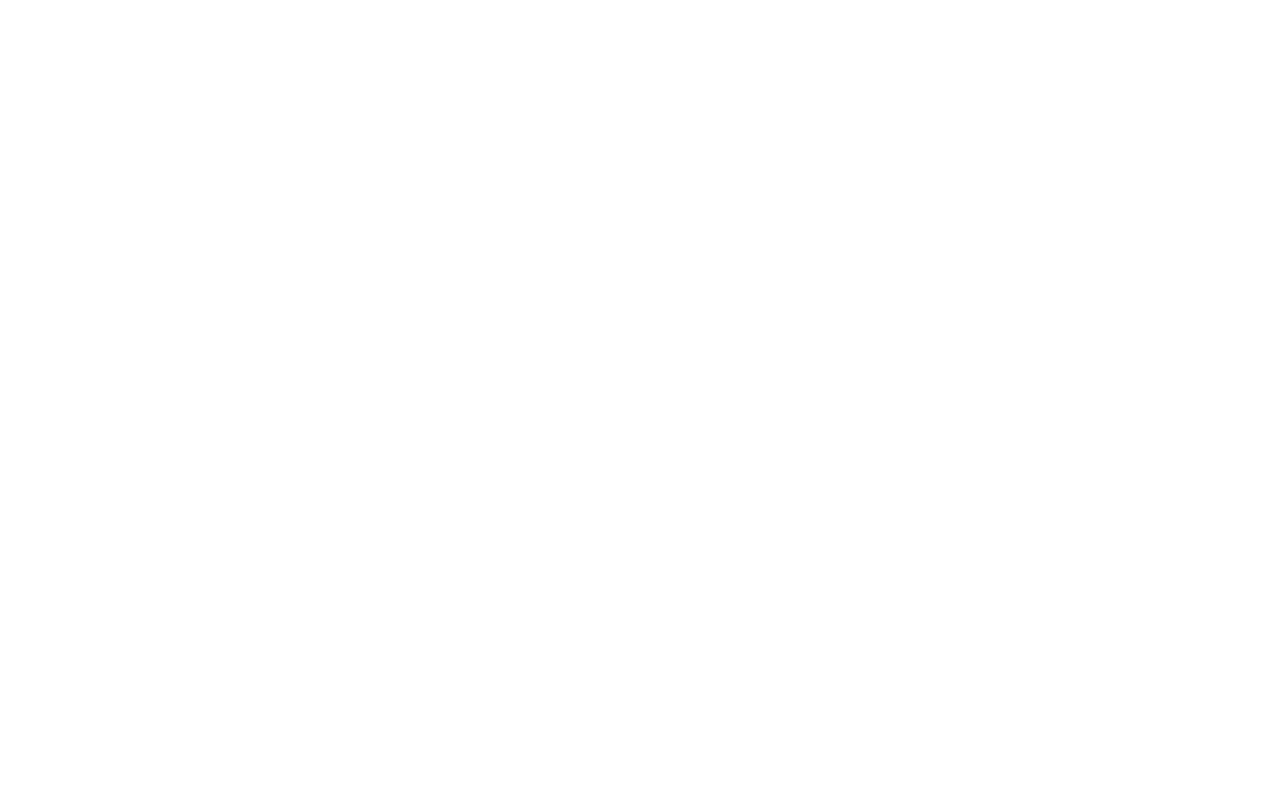
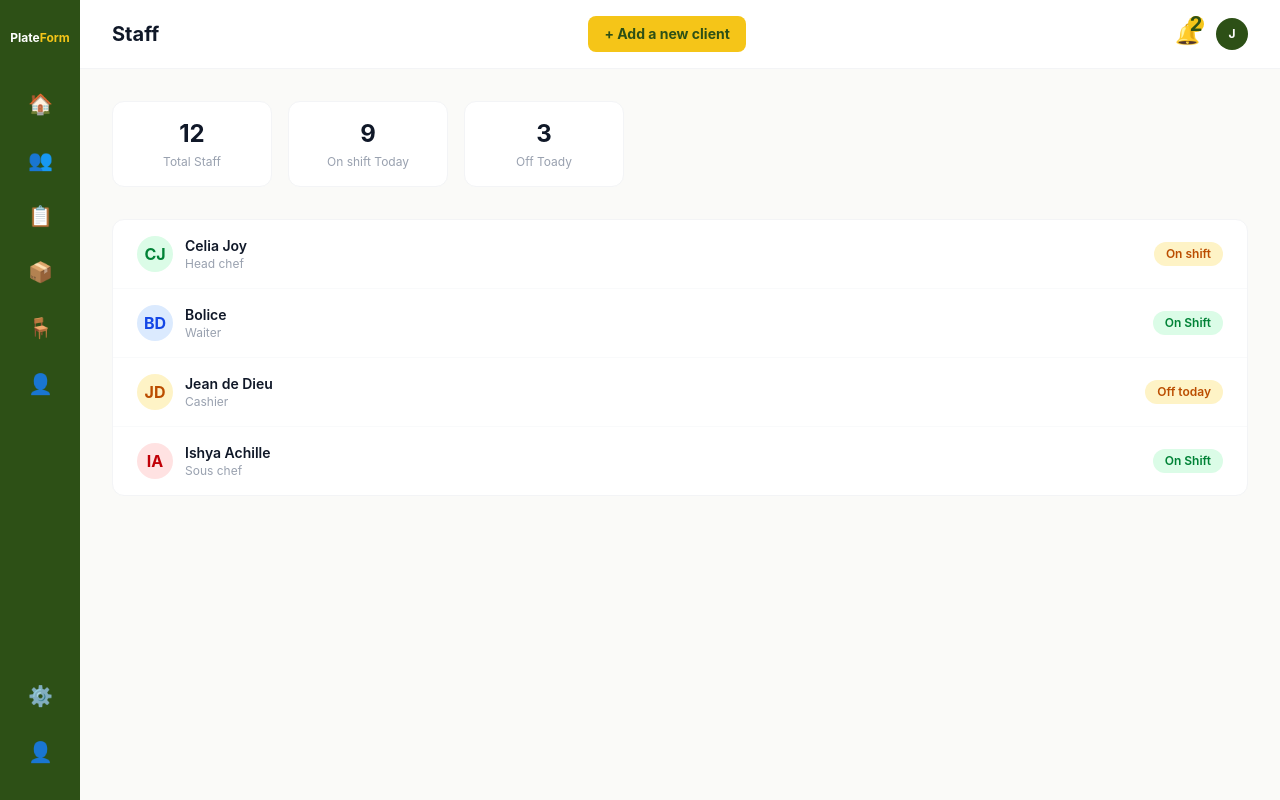
Before and after one commit to Celia-joy/Plateform, a React (Vite) app: page /dashboard/staff in a window 1280 px wide. Before the commit this address had no page. Built offline with nearby package versions, Linux system fonts and the light colour scheme.

Commit message:
Plateform

```diff
--- a/src/App.jsx
+++ b/src/App.jsx
@@ -8,8 +8,9 @@
 import OverviewPage from './pages/dashboard/OverviewPage'
 import OrdersPage from './pages/dashboard/OrdersPage'
 // import ClientsPage from './pages/dashboard/ClientsPage'
- import MenusPage from './pages/dashboard/MenusPage'
+import MenusPage from './pages/dashboard/MenusPage'
 import NotificationsPage from './pages/dashboard/NotificationsPage'
+import StaffPage from './pages/dashboard/StaffPage'
 import { BrowserRouter, Routes, Route } from 'react-router-dom'
 
 export default function App() {
@@ -31,6 +32,8 @@
           {/*<Route path="clients" element={<ClientsPage />} />*/}
           <Route path="menus" element={<MenusPage />} />
           <Route path="notifications" element={<NotificationsPage />} />
+          <Route path="staff" element={<StaffPage />} />
+
         </Route>
       </Routes>
     </BrowserRouter>
--- a/src/components/layout/DashboardLayout.jsx
+++ b/src/components/layout/DashboardLayout.jsx
@@ -35,7 +35,7 @@
                  📦
                 </button>
                 <button
-                  onClick={()=> navigate("/dashboard/tables")}
+                  onClick={()=> navigate("/dashboard/table-booking")}
                   className="w-12 h-12 rounded-xl flex items-center justify-center text-xl hover:bg-white hover:bg-opacity-10 transition-colors"
                 >
                 🪑
--- a/src/pages/dashboard/MenusPage.jsx
+++ b/src/pages/dashboard/MenusPage.jsx
@@ -1,6 +1,8 @@
 import { useState } from "react"
+import {useNavigate} from "react-router-dom"
 
 function MenusPage() {
+  const navigate = useNavigate()
   const [activeCategory, setActiveCategory] = useState("Drinks")
 
   const categories = ["Drinks", "Dessert", "Appetizer", "Main", "Starter"]
@@ -23,6 +25,20 @@
       <div className="bg-white border-b border-gray-100 px-8 py-4 flex items-center justify-between">
         <h1 className="text-xl font-bold text-gray-900">Menu</h1>
         <button className="text-sm text-[#F5C518] font-semibold">View all →</button>
+        <div className="flex items-center gap-4">
+          <button
+          onClick={() => navigate("/dashboard/notifications")}
+          className="text-xl hover:opacity-70 transition-opacity relative"
+          >
+            🔔
+            <span className="absolute -top-1 -right-1 w-4 h-4 bg-[#F5C518] rounded-full font-bold text-[#2D5016] flex items-center justify-center">
+              2
+            </span>
+          </button>
+          <div className="w-8 h-8 bg-[#2D5016] rounded-full flex items-center justify-center text-white text-xs font-bold">
+            J
+          </div>
+        </div>
       </div>
 
       <div className="p-8 flex gap-6">
--- a/src/pages/dashboard/NotificationsPage.jsx
+++ b/src/pages/dashboard/NotificationsPage.jsx
@@ -36,16 +36,33 @@
     ]
     return (
         <div className="flex flex-col h-screen">
-            <div className="bg-white border-b border-gray-100 px-8 py-4 flex items-center justify-bwtween">
+            <div className="bg-white border-b border-gray-100 px-8 py-4 flex items-center justify-between">
                 <h1 className="text-xl font-bold text-gray-900">Notifications</h1>
                 <button className="text-sm text-[#F5C518] font-semibold">
                     Mark all as read
                 </button>
             </div>
             <div className="p-8 max-w-2xl">
-
+                {notifications.map((notif)=>(
+                    <div
+                    key={notif.id}
+                    className={`bg-white border border-gray-100 rounded-xl px-6 py-4 mb-3 flex items-start gap-4 ${
+                        notif.read ? "opacity" : ""
+                    }`}
+                    >
+                        <div className={`w-3 h-3 rounded-full mt-1 flex-shrink-0 ${notif.color}`}></div>
+                        <div className="flex-1">
+                            <div className={`text-sm ${notif.read ? "text-gray-400 font-normal" : "text-gray-900 font-semibold"}`}>
+                                {notif.title}
+                            </div>
+                            {notif.sub && (
+                                <div className="text-xs text-gray-400 mt-1">{notif.sub}</div>
+                            )}
+                            <div className="text-xs text-gray-400 mt-1">{notif.time}</div>
+                        </div>
+                    </div>
+                ))}
             </div>
-
         </div>
 
     )
--- a/src/pages/dashboard/OrdersPage.jsx
+++ b/src/pages/dashboard/OrdersPage.jsx
@@ -1,6 +1,8 @@
 import {useState} from 'react'
+import {useNavigate} from 'react-router-dom'
 
 function OrdersPage() {
+    const navigate = useNavigate()
     const [activeTab, setActiveTab] = useState("New")
     const orders = [
         {id:1, name:"Tom Yummy", sub:"Celia Joy's speciality", status:"New"},
@@ -17,6 +19,20 @@
                 <button className="text-sm text-[#F5C518] font-semibold">
                     View trends →
                 </button>
+                <div className="flex items-center gap-4">
+            <button
+                onClick={() => navigate("/dashboard/notifications")}
+                className="text-xl hover:opacity-70 transition-opacity relative"
+            >
+            🔔
+                <span className="absolute -top-1 -right-1 w-4 h-4 bg-[#F5C518] rounded-full font-bold text-[#2D5016] flex items-center justify-center">
+                    2
+                </span>
+            </button>
+            <div className="w-8 h-8 bg-[#2D5016] rounded-full flex items-center justify-center text-white text-xs font-bold">
+                J
+            </div>
+        </div>
             </div>
             <div className="p-8 flex gap-6">
                 <div className="flex-1">
--- a/src/pages/dashboard/OverviewPage.jsx
+++ b/src/pages/dashboard/OverviewPage.jsx
@@ -1,4 +1,6 @@
+import {useNavigate} from 'react-router-dom'
 function OverviewPage() {
+  const navigate = useNavigate()
   const clients = [
     {name:"E BIS", sales:"$1000", category:"RESTO", updatedAt:"Updated 1d ago"},
     {name:"CREDO", sales:"$10000", category:"HOTEL", updatedAt:"Updated 1h ago"},
@@ -13,6 +15,20 @@
         <button className="bg-[#F5C518] text-[#2D5016] font-bold text-sm px-4 py-2 rounded-lg">
           + Add a new client
         </button>
+        <div className="flex items-center gap-4">
+          <button
+          onClick={() => navigate("/dashboard/notifications")}
+          className="text-xl hover:opacity-70 transition-opacity relative"
+          >
+            🔔
+            <span className="absolute -top-1 -right-1 w-4 h-4 bg-[#F5C518] rounded-full font-bold text-[#2D5016] flex items-center justify-center">
+              2
+            </span>
+          </button>
+          <div className="w-8 h-8 bg-[#2D5016] rounded-full flex items-center justify-center text-white text-xs font-bold">
+            J
+          </div>
+        </div>
       </div>
       <div className="p-8">
         <h2 className="text-lg font-bold text-gray-900 mb-4">All Clients</h2>
--- /dev/null
+++ b/src/pages/dashboard/StaffPage.jsx
@@ -0,0 +1,75 @@
+import {useNavigate} from "react-router-dom"
+function StaffPage(){
+    const navigate = useNavigate()
+
+    const staff = [
+        {id: 1, name:"Celia Joy", role:"Head chef", status:"On shift", initials:"CJ", color:"bg-green-100 text-green-700"},
+        {id: 2, name:"Bolice",  role:"Waiter", status:"On Shift", initials:"BD", color:"bg-blue-100 text-blue-700"},
+        {id: 3, name:"Jean de Dieu", role:"Cashier", status:"Off today", initials:"JD", color:"bg-amber-100 text-amber-700"},
+        {id: 4, name:"Ishya Achille", role:"Sous chef", status:"On Shift", initials:"IA", color:"bg-red-100 text-red-700"}
+    ]
+    return (
+        <div className="flex flex-col h-screen">
+            <div className="bg-white border-b border-gray-100 px-8 py-4 flex items-center justify-between">
+                <h1 className="text-xl font-bold text-gray-900">Staff</h1>
+                <button className="bg-[#F5C518] text-[#2D5016] font-bold text-sm px-4 py-2 rounded-lg">
+                    + Add a new client
+                </button>
+                <div className="flex items-center gap-4">
+                    <button
+                        onClick={() => navigate("/dashboard/notifications")}
+                        className="text-xl hover:opacity-70 transition-opacity relative"
+                    >
+                        🔔
+                        <span className="absolute -top-1 -right-1 w-4 h-4 bg-[#F5C518] rounded-full font-bold text-[#2D5016] flex items-center justify-center">
+                            2
+                        </span>
+                    </button>
+                    <div className="w-8 h-8 bg-[#2D5016] rounded-full flex items-center justify-center text-white text-xs font-bold">
+                        J
+                    </div>
+                </div>
+            </div>
+            <div className="p-8">
+                <div className="grid grid-cols-3 gap-4 mb-8 max-w-lg">
+                    <div className="bg-white border border-gray-100 rounded-xl p-4 text-center">
+                        <div className="text-2xl font-bold text-gray-900">12</div>
+                        <div className="text-xs text-gray-400 mt-1">Total Staff</div>
+                    </div>
+                    <div className="bg-white border border-gray-100 rounded-xl p-4 text-center">
+                        <div className="text-2xl font-bold text-gray-900">9</div>
+                        <div className="text-xs text-gray-400 mt-1">On shift Today</div>
+                    </div>
+                    <div className="bg-white border border-gray-100 rounded-xl p-4 text-center">
+                        <div className="text-2xl font-bold text-gray-900">3</div>
+                        <div className="text-xs text-gray-400 mt-1">Off Toady</div>
+                    </div>
+
+                </div>
+                <div className="bg-white rounded-xl border border-gray-100 overflow-hidden">
+                    {staff.map((member) =>(
+                        <div key={member.id} className="flex items-center justify-between px-6 py-4 border-b border-gray-50 last:border-b-0">
+                            <div className="flex items-center gap-3">
+                                <div className={`w-9 h-9 rounded-full flex items-center justify-center text-cs font-bold ${member.color}`}>
+                                    {member.initials}
+                                </div>
+                                <div>
+                                    <div className="text-sm font-semibold text-gray-900">{member.name}</div>
+                                    <div className="text-xs text-gray-400">{member.role}</div>
+                                </div>
+                            </div>
+                            <span className={`text-xs font-semibold px-3 py-1 rounded-full ${
+                                member.status === "On Shift"
+                                ? "bg-green-100 text-green-700"
+                                : "bg-amber-100 text-amber-700"
+                            }`}>
+                                {member.status}
+                            </span>
+                        </div>
+                    ))}
+                </div>
+            </div>
+        </div>
+    )
+}
+export default StaffPage
```
Also changed, not shown: src/pages/dashboard/TableBookingPage.jsx (added), 1 other file (tests, documents, lock files or other folders).
